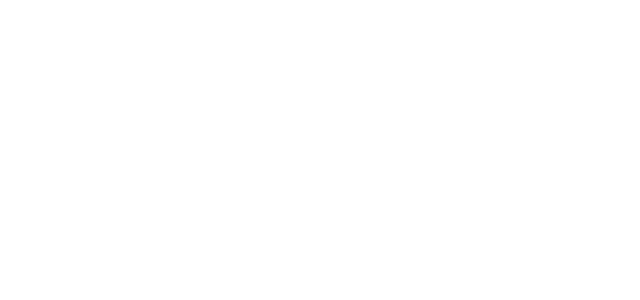
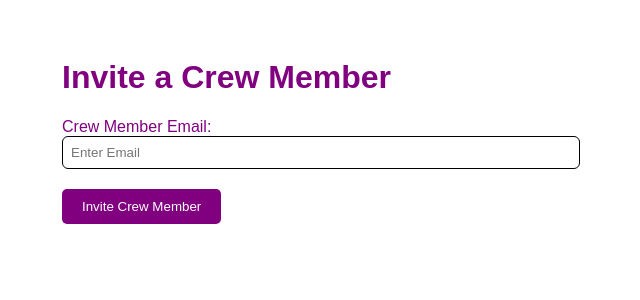
Before and after one commit to janemallinger/Project-Web-Tech, a Vue app: page /invite in a window 1280 px wide. Before the commit this address had no page. Shown: the top 300 px of the page, without its empty margins (328-968 px from the left). Built offline with nearby package versions, Linux system fonts and the light colour scheme.

Commit message:
use case 14 and 15

```diff
--- a/src/components/confirmation.vue
+++ b/src/components/confirmation.vue
@@ -67,9 +67,11 @@
   border-radius: 5px;
   cursor: pointer;
   margin: 5px;
+
+  &:hover {
+  background-color: #7700cc;
+  }
 }
 
-    button:hover {
-    background-color: #7700cc;
-    }
+
   </style>
--- /dev/null
+++ b/src/components/crewInvite.vue
@@ -0,0 +1,89 @@
+<template>
+    <div class="invite-crew">
+        <h1>Invite a Crew Member</h1>
+
+        <form @submit.prevent="inviteHandler">
+            <div class="group">
+                <label for="email">Crew Member Email:</label>
+                <input
+                    type = "email" id="email" v-model="email" placeholder="Enter Email" required
+                />
+            </div>
+
+            <div v-if="error" class="error">{{ error }}</div>
+            <div v-if="success" class="success">{{ success }}</div>
+
+            <button type="submit">Invite Crew Member</button>
+        </form>
+
+    </div>
+</template>
+
+<script >
+export default {
+    data() {
+        return {
+            email: '',
+            error: '',
+            success: '',
+        };
+    },
+    methods: {
+        inviteHandler() {
+            this.error = ''
+            this.success = ''
+
+            console.log('Sending invite to: ', this.email)
+
+            this.success = `Invite sent to ${this.email}`
+            this.email = ''
+        }
+    }
+}
+
+</script>
+
+<style scoped>
+.invite-crew {
+    max-width: 500px;
+    margin: 0 auto;
+    padding: 30px;
+    color: purple;
+    font-family: Arial, sans-serif;
+}
+
+.group {
+    margin-bottom: 20px;
+}
+
+input[type="email"] {
+    width: 100%;
+    padding: 8px;
+    border-radius: 6px;
+    border: 1px solid;
+}
+
+button {
+    background-color: purple;
+    color: white;
+    border: none;
+    padding: 10px 20px;
+    border-radius: 5px;
+    cursor: pointer;
+
+    &:hover {
+        background-color: #7700cc;
+    }
+}
+
+.error {
+    color: lightcoral;
+    margin-bottom: 10px;
+}
+
+.success {
+    color: lightgreen;
+    margin-bottom: 10px;
+}
+
+</style>
--- a/src/components/crewProfileList.vue
+++ b/src/components/crewProfileList.vue
@@ -10,6 +10,7 @@
               query: { name: profile.name, email: profile.email, phoneNumber: profile.phoneNumber }
               }"
             class="view-profile">View Profile</router-link>
+            <button v-if="isAdmin" @click="confirmDelete(profile)" class="delete-button">Delete Crew Member</button>
         </div>
       </div>
     </div>
@@ -20,7 +21,8 @@ export default {
   data() {
     return {
       crewProfiles: [],
-    };
+      isAdmin: localStorage.getItem('userRole') === 'admin',
+    }
   },
   mounted() {
     this.crewProfiles = [
@@ -45,9 +47,23 @@ export default {
         email: "carlosdiaz@gmail.com",
         phoneNumber: "555-9012"
       }
-    ];
+    ]
+  },
+  methods: {
+    confirmDelete(profile) {
+      const confirmed = window.confirm (
+        `Do you want to delete ${profile.name}?`
+      )
+      if (confirmed) {
+        this.deleteCrewMember(profile.id)
       }
-};
+    },
+    deleteCrewMember(id) {
+      this.crewProfiles = this.crewProfiles.filter(profile => profile.id !== id)
+      alert('Crew member has been deleted')
+    }
+  }
+}
 </script>
 
 <style scoped>
@@ -82,9 +98,25 @@ background-color: purple;
   padding: 5px 10px;
   border-radius: 5px;
   text-decoration: none;
+
+  &:hover {
+  background-color: #7700cc;
+  }
 }
 
-.view-profile:hover {
-background-color: darkviolet;
+.delete-button {
+  margin-top: 10px;
+  background-color: purple;
+  color: white;
+  border: none;
+  padding: 6px 12px;
+  border-radius: 5px;
+  cursor: pointer;
+
+  &:hover {
+    background-color: #7700cc;
   }
+}
+
+
 </style>
--- a/src/components/gameSchedule.vue
+++ b/src/components/gameSchedule.vue
@@ -120,9 +120,10 @@ export default {
   padding: 5px 10px;
   border-radius: 5px;
   text-decoration: none;
-}
-.view-crew:hover {
+
+  &:hover {
   background-color: #7700cc;
+  }
 }
 
 .submit-wrapper {
@@ -135,12 +136,14 @@ export default {
   padding: 5px 10px;
   border-radius: 5px;
   text-decoration: none;
-}
 
-.submit-button:hover {
+  &:hover {
   background-color: #7700cc;
+  }
 }
 
 
 
+
+
 </style>
--- a/src/components/home.vue
+++ b/src/components/home.vue
@@ -5,6 +5,7 @@
     <div class="button-grouping">
       <button @click="viewProfiles">View Member Profiles</button>
       <button @click="viewSchedule">View Game Schedule</button>
+      <button v-if="isAdmin" @click="inviteCrew">Invite Crew Member</button>
     </div>
 
   </div>
@@ -19,7 +20,15 @@ export default {
     viewSchedule() {
       this.$router.push({ name: 'gameSchedule' });
     },
+    inviteCrew() {
+      this.$router.push({ name: 'inviteCrew' })
+    }
   },
+  computed: {
+    isAdmin() {
+      return localStorage.getItem('userRole') === 'admin';
+    }
+  }
 };
 </script>
 
@@ -53,9 +62,10 @@ button {
   border-radius: 5px;
   cursor: pointer;
   box-shadow: 0 6px 12px rgba(0, 0, 0, 0.2);
+
+  &:hover {
+  background-color: #7700cc;
+  }
 }
 
-button:hover {
-  background-color: #7700cc;
-}
 </style>
--- a/src/components/registration.vue
+++ b/src/components/registration.vue
@@ -87,9 +87,10 @@
   border: none;
   border-radius: 5px;
   cursor: pointer;
+
+  &:hover {
+    background-color: #7700cc;
+  }
 }
 
-    button:hover {
-    background-color: #7700cc;
-    }
 </style>
--- a/src/components/submitAvailability.vue
+++ b/src/components/submitAvailability.vue
@@ -110,11 +110,12 @@ textarea {
     border-radius: 5px;
     cursor: pointer;
     margin-top: 20px;
+
+    &:hover {
+    background-color: #7700cc;
+    }
 }
 
-.submit-button:hover {
-    background-color: #7700cc;
-}
 
 .success-message {
     margin-top: 20px;
--- a/src/components/success.vue
+++ b/src/components/success.vue
@@ -5,8 +5,7 @@
     </div>
   </template>
 
-  <script>
-  </script>
+<script></script>
 
 <style scoped>
   .registration-success {
@@ -41,9 +40,10 @@
   border-radius: 5px;
   cursor: pointer;
   margin-top: 20px;
+
+  &:hover {
+    background-color: #7700cc;
+  }
 }
 
-    button:hover {
-    background-color: #7700cc;
-    }
   </style>
--- a/src/main.js
+++ b/src/main.js
@@ -5,3 +5,5 @@ import router from './router'
 const app = createApp(App);
 app.use(router);
 app.mount('#app');
+
+localStorage.setItem('userRole', 'admin');
--- a/src/router.js
+++ b/src/router.js
@@ -8,6 +8,7 @@ import crewProfile from './components/crewProfile.vue';
 import gameSchedule from './components/gameSchedule.vue';
 import crewForGame from './components/crewForGame.vue';
 import submitAvailability from './components/submitAvailability.vue';
+import crewInvite from './components/crewInvite.vue';
 
 const routes = [
   { path: '/', component: registration, name: 'registration' },
@@ -19,6 +20,7 @@ const routes = [
   { path: '/schedule', component: gameSchedule, name: 'gameSchedule' },
   { path: '/crewForGame/:gameId', component: crewForGame, name: 'crewForGame'},
   { path: '/submitAvailability', component: submitAvailability, name: 'submitAvailability'},
+  { path: '/invite', component: crewInvite, name: 'inviteCrew' },
 ];
 
 const router = createRouter({
@@ -26,4 +28,14 @@ const router = createRouter({
   routes,
 });
 
+router.beforeEach((to, from, next) => {
+  const role = localStorage.getItem('userRole');
+  if (to.name === 'inviteCrew' && role!== 'admin') {
+    alert('This is an admin feature only.')
+    next({ name: 'home' })
+  } else {
+    next()
+  }
+})
+
 export default router;
```
Lines whose indentation alone changed are shown as unchanged.
